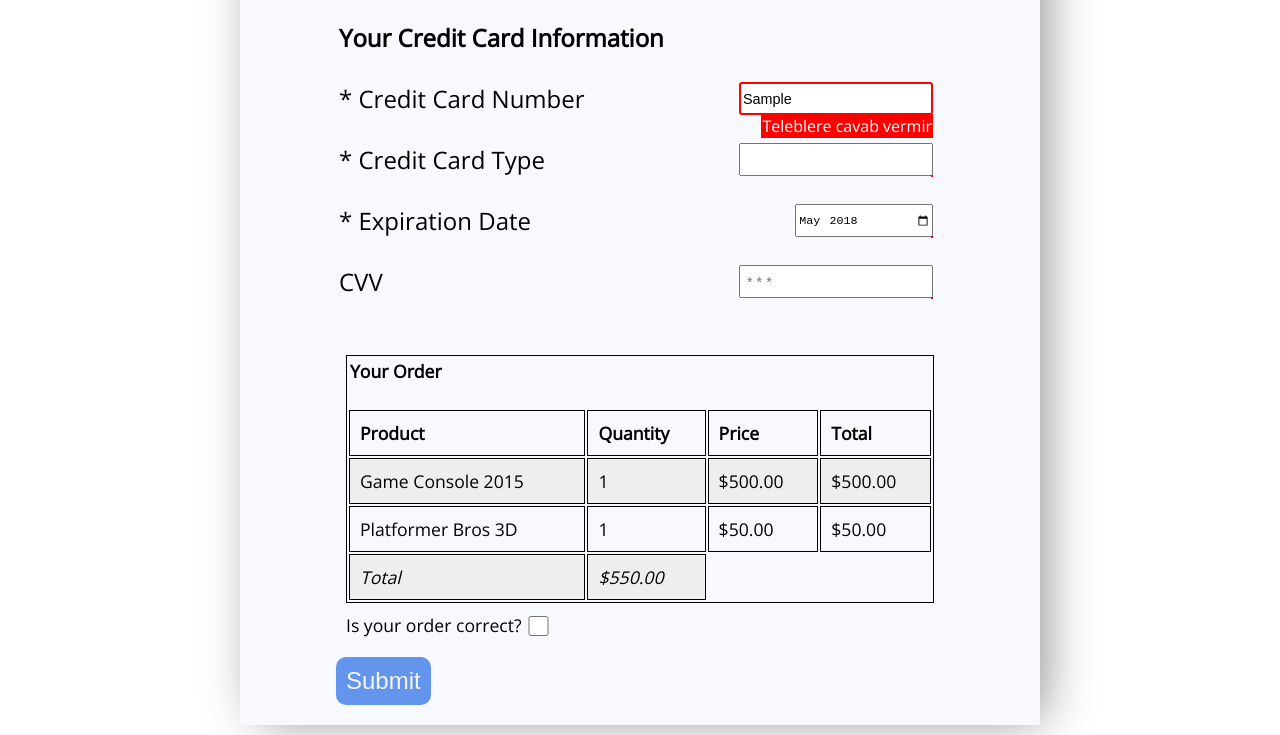
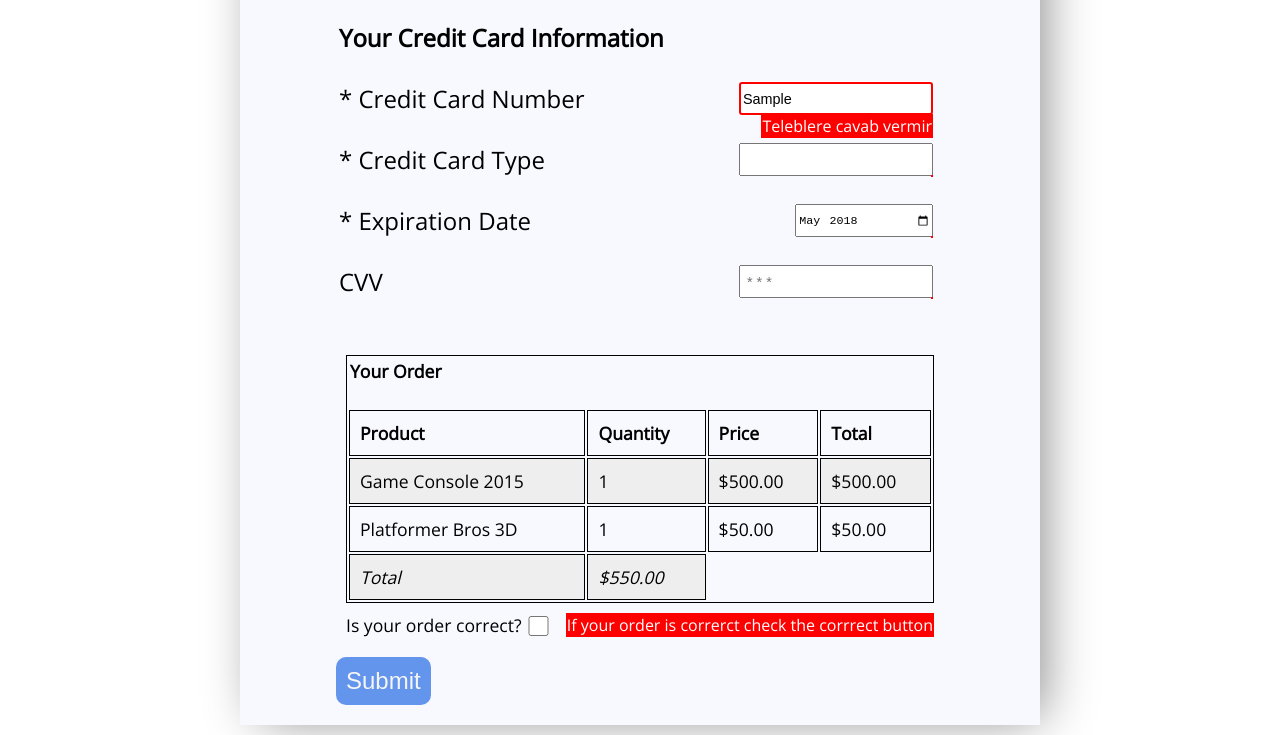
Before and after one commit to QemerS/Udacity-Task-Autogeolocation-finder, a plain HTML site: page index.html in a window 1280 px wide. Both pictures are taken after typing "Sample", "Sample", "name@example.com", "Sample", "Sample", "Sample" into the empty fields and a click on the button "Submit". Shown: the part 613-1348 px from the top of the page. Drawn offline with nearby package versions, Linux system fonts and the light colour scheme.

Commit message:
adding error message to submit type event listener

```diff
--- a/index.html
+++ b/index.html
@@ -191,6 +191,7 @@
       <label class="check-correct">
         <span>Is your order correct?</span>
         <input type="checkbox" id="agree">
+        <span class="error"></span>
       </label>
     </section>
     <button type="submit">Submit</button>
--- a/js/script.js
+++ b/js/script.js
@@ -36,9 +36,13 @@ for (const input of arr) {
 
 // adding submit type event listener to the form
 myForm.addEventListener('submit', (e) => {
-    const agreement = document.querySelector('#agree').checked;
-    if (!agreement) {
+    const agreement = document.querySelector('#agree');
+    if (!agreement.checked) {
         e.preventDefault();
+        // adding an error message
+        const error_message = agreement.nextElementSibling;
+        error_message.textContent = 'If your order is correrct check the corrrect button';
+        error_message.style.top = '0rem';
     }
 });
 
```
